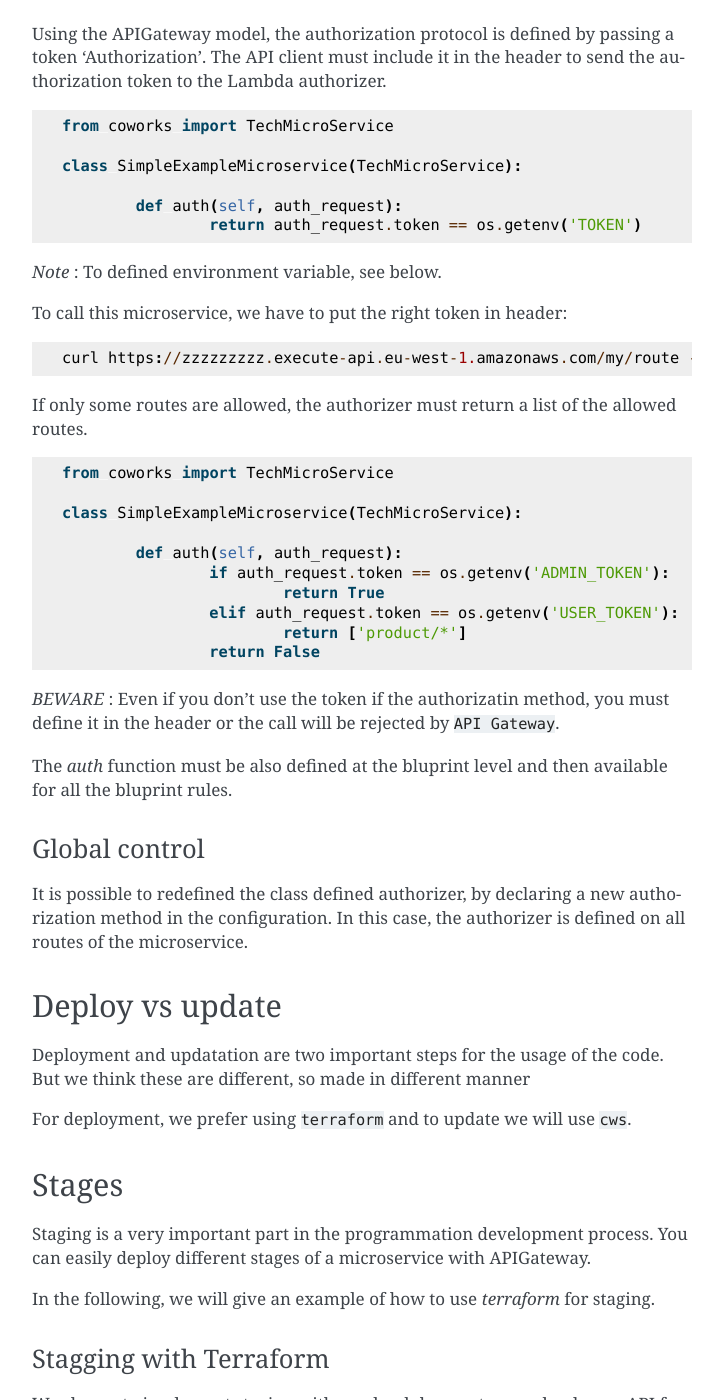
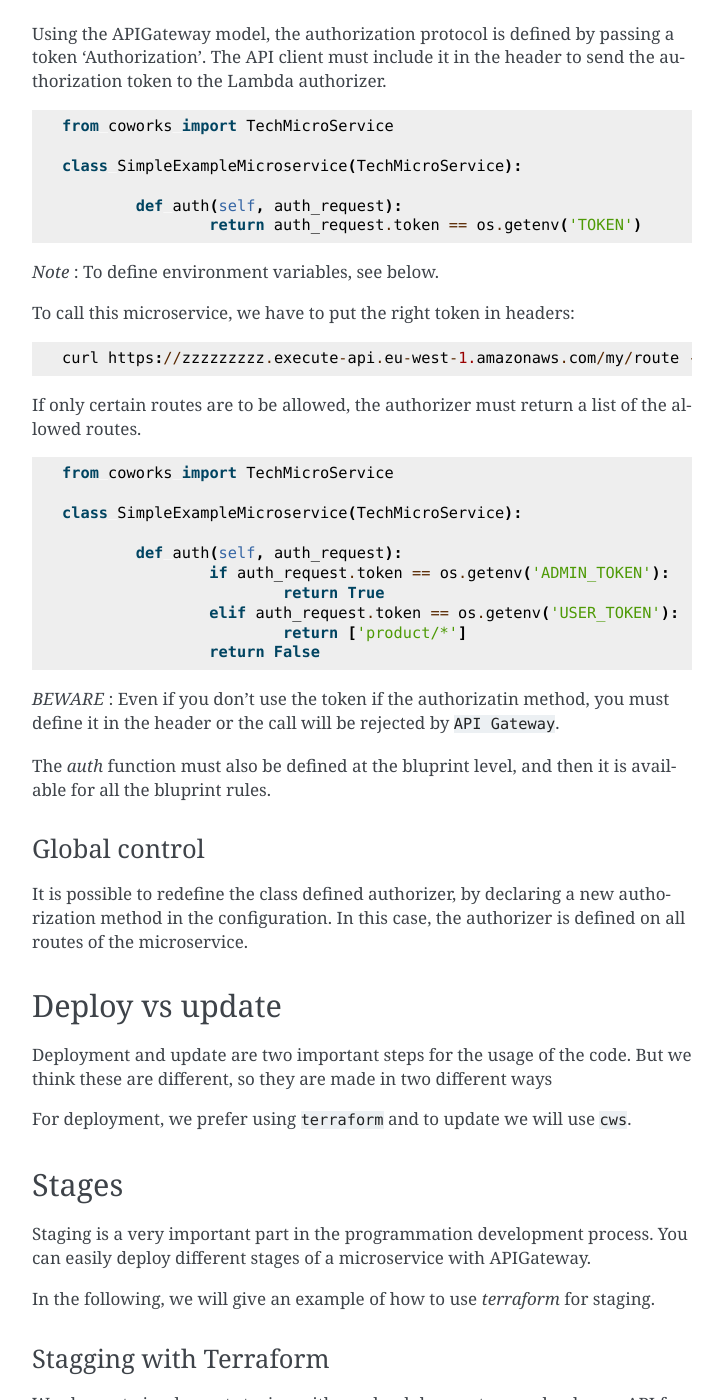
Before and after one commit to gdoumenc/coworks, a Sphinx documentation site: the page built from docs/tech_deployment.rst, in a window 1280 px wide and 1400 px high, scrolled down 1368 px. Shown: the whole window, without its empty margins (388-1111 px from the left). Built offline with Sphinx 7.4.7, drawn with Linux system fonts in a browser that asks for light colours; some of the changed text lies outside the part shown.

Commit message:
more improvements

```diff
--- a/docs/tech_deployment.rst
+++ b/docs/tech_deployment.rst
@@ -6,12 +6,12 @@ TechMS Deployment
 CORS
 ----
 
-For security reasons, by default all microservices are not supporting CORS headers in response.
+For security reasons, by default microservices do not support CORS headers in response.
 
-For simplicity, we can add CORS parameters only to all routes of the microservice.
+For simplicity, we can only add CORS parameters to all routes of the microservice.
 To handle CORS protocol for a specific route, the ``OPTION`` method should be defined on that route.
 
-To add CORS headers in all routes of the microservice, you can simply defined ``allow_origin`` value in configuration::
+To add CORS headers in all routes of the microservice, you can simply define ``allow_origin`` value in configuration::
 
 	config = Config(cors=CORSConfig(allow_origin='*'))
 	app = SimpleMicroService(app_name='test', config=config)
@@ -71,13 +71,13 @@ The API client must include it in the header to send the authorization token to
 		def auth(self, auth_request):
 			return auth_request.token == os.getenv('TOKEN')
 
-*Note* : To defined environment variable, see below.
+*Note* : To define environment variables, see below.
 
-To call this microservice, we have to put the right token in header::
+To call this microservice, we have to put the right token in headers::
 
 	curl https://zzzzzzzzz.execute-api.eu-west-1.amazonaws.com/my/route -H 'Authorization: thetokendefined'
 
-If only some routes are allowed, the authorizer must return a list of the allowed routes.
+If only certain routes are to be allowed, the authorizer must return a list of the allowed routes.
 
 .. code-block:: python
 
@@ -96,19 +96,19 @@ If only some routes are allowed, the authorizer must return a list of the allowe
 *BEWARE* : Even if you don't use the token if the authorizatin method, you must define it in the header or the call
 will be rejected by ``API Gateway``.
 
-The `auth` function must be also defined at the bluprint level and then available for all the bluprint rules.
+The `auth` function must also be defined at the bluprint level, and then it is available for all the bluprint rules.
 
 Global control
 ^^^^^^^^^^^^^^
 
-It is possible to redefined the class defined authorizer, by declaring a new authorization method in the configuration.
+It is possible to redefine the class defined authorizer, by declaring a new authorization method in the configuration.
 In this case, the authorizer is defined on all routes of the microservice.
 
 Deploy vs update
 ----------------
 
-Deployment and updatation are two important steps for the usage of the code. But we think these are different, so made
-in different manner
+Deployment and update are two important steps for the usage of the code. But we think these are different, so they are made
+in two different ways
 
 For deployment, we prefer using ``terraform`` and to update we will use ``cws``.
 
@@ -169,7 +169,7 @@ The complete microservice will be:
 Staging deployment
 ******************
 
-The terraform export can now be used to create one Lambda ressource per workspace :
+The terraform export can now be used to create one Lambda ressource per workspace:
 
 .. code-block::
 
```
Also changed, not shown: other parts of docs/tech_deployment.rst (+3 -3 lines).
